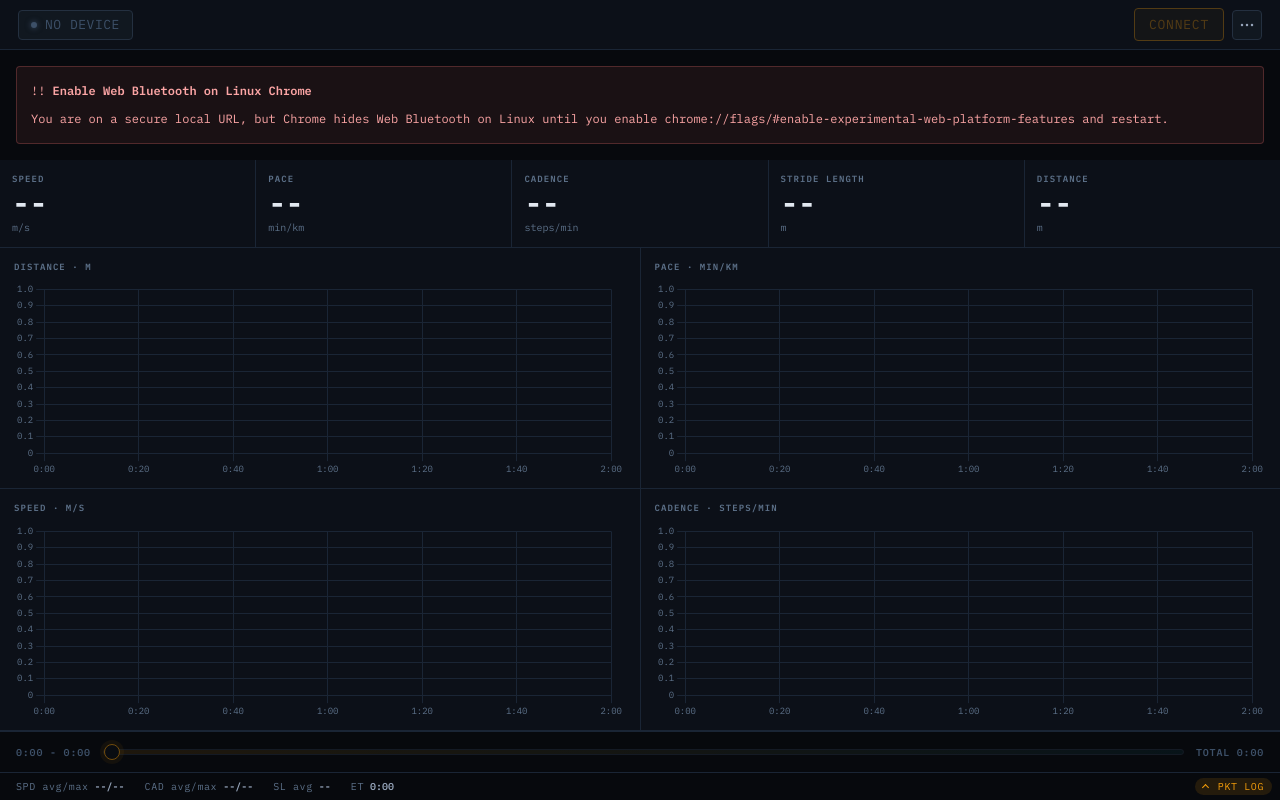
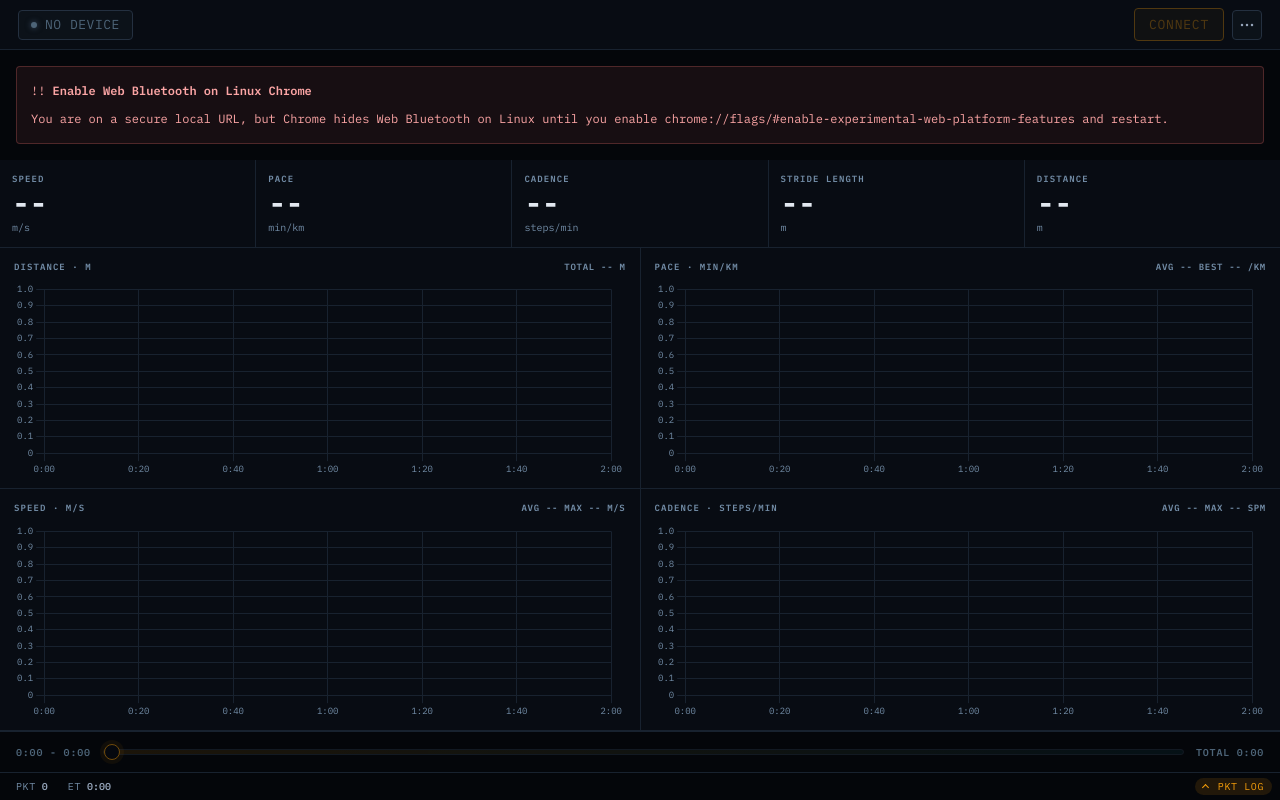
Before and after one commit to biomelabs/dashdash, a website built with Vite: page index.html in a window 1280 px wide. Built offline with nearby package versions, Linux system fonts and the light colour scheme.

Commit message:
widened conn dialog and pkt log, moved stats into graph headers

```diff
--- a/src/app.ts
+++ b/src/app.ts
@@ -86,9 +86,6 @@ function collectRefs(): void {
     vStride: $("v-stride")!,
     vDistance: $("v-distance")!,
     vMode: $("v-mode")!,
-    ssSpd: $("ss-spd")!,
-    ssCad: $("ss-cad")!,
-    ssSlAvg: $("ss-sl-avg")!,
     ssElapsed: $("ss-elapsed")!,
     btnExport: null as unknown as HTMLButtonElement,
     btnClearRun: null as unknown as HTMLButtonElement,
--- a/src/components/connection-dialog.ts
+++ b/src/components/connection-dialog.ts
@@ -21,7 +21,7 @@ export function renderConnectionDialog(): string {
             </button>
             <div
                 id="connection-dialog-panel"
-                class="absolute left-0 top-[calc(100%+6px)] z-50 hidden min-w-[240px] overflow-hidden rounded border border-border bg-surface-raised py-1 shadow-[0_12px_32px_rgba(0,0,0,0.45)]"
+                class="absolute left-0 top-[calc(100%+6px)] z-50 hidden min-w-[340px] overflow-hidden rounded border border-border bg-surface-raised py-1 shadow-[0_12px_32px_rgba(0,0,0,0.45)]"
                 role="dialog"
                 aria-label="Connection details"
             >
@@ -36,7 +36,7 @@ export function renderConnectionDialog(): string {
                     </div>
                     <div class="${ROW}">
                         <span class="${LABEL} uppercase tracking-[0.06em]">BLE ID</span>
-                        <span id="conn-id" class="${VALUE} truncate font-mono text-[10px]">${PLACEHOLDER}</span>
+                        <span id="conn-id" class="${VALUE} font-mono text-[10px]">${PLACEHOLDER}</span>
                     </div>
                     <div class="${ROW}">
                         <span class="${LABEL} uppercase tracking-[0.06em]">Service</span>
--- a/src/components/layout.ts
+++ b/src/components/layout.ts
@@ -55,11 +55,11 @@ const stats: [string, string, string][] = [
   ],
 ];
 
-const charts: [string, string, string][] = [
-  ["Distance", "m", "c-distance"],
-  ["Pace", "min/km", "c-pace"],
-  ["Speed", "m/s", "c-speed"],
-  ["Cadence", "steps/min", "c-cadence"],
+const charts: [string, string, string, string][] = [
+  ["Distance", "m", "c-distance", "cs-distance"],
+  ["Pace", "min/km", "c-pace", "cs-pace"],
+  ["Speed", "m/s", "c-speed", "cs-speed"],
+  ["Cadence", "steps/min", "c-cadence", "cs-cadence"],
 ];
 
 function statCard([label, id, unit]: [string, string, string]): string {
@@ -72,11 +72,12 @@ function statCard([label, id, unit]: [string, string, string]): string {
     `;
 }
 
-function chartPanel([label, unit, id]: [string, string, string]): string {
+function chartPanel([label, unit, id, statsId]: [string, string, string, string]): string {
   return `
         <section class="chart-panel flex min-h-[120px] min-w-0 flex-col bg-surface px-3.5 pb-2.5 pt-3">
-            <div class="mb-2 flex shrink-0 items-center justify-between">
+            <div class="mb-2 flex shrink-0 items-center justify-between gap-3">
                 <span class="text-[9px] font-semibold uppercase tracking-[0.12em] ${LABEL}">${label} · ${unit}</span>
+                <span id="${statsId}" class="shrink-0 text-[9px] font-semibold uppercase tracking-[0.08em] ${LABEL}">AVG --  MAX --</span>
             </div>
             <div class="relative min-h-[72px] flex-1">
                 <canvas id="${id}"></canvas>
@@ -115,7 +116,6 @@ export function renderApp(root: HTMLElement): void {
                     <div id="log-resize-grip" class="log-resize-grip flex h-3 shrink-0 cursor-row-resize items-center justify-center border-b border-border-grid bg-bg"></div>
                     <div class="flex shrink-0 items-center justify-between border-b border-border-grid px-3.5 py-1.5">
                         <span class="text-[9px] font-semibold uppercase tracking-[0.12em] ${LABEL}">Packet Log</span>
-                        <span id="pkt-count" class="text-[9px] font-semibold ${LABEL}">0 pkts</span>
                     </div>
                     <div id="log-scroller" class="min-h-0 flex-1 overflow-y-auto py-1"></div>
                 </section>
@@ -130,9 +130,7 @@ export function renderApp(root: HTMLElement): void {
 
                 <section class="flex shrink-0 items-center gap-3 border-t border-border-grid bg-bg pl-4 pr-2 py-1 text-[10px]">
                     <div class="flex min-w-0 flex-1 flex-wrap items-center gap-x-5 gap-y-1">
-                        <span class="whitespace-nowrap"><span class="${LABEL} tracking-[0.06em]">SPD avg/max</span> <strong id="ss-spd" class="text-text">--/--</strong></span>
-                        <span class="whitespace-nowrap"><span class="${LABEL} tracking-[0.06em]">CAD avg/max</span> <strong id="ss-cad" class="text-text">--/--</strong></span>
-                        <span class="whitespace-nowrap"><span class="${LABEL} tracking-[0.06em]">SL avg</span> <strong id="ss-sl-avg" class="text-text">--</strong></span>
+                        <span class="whitespace-nowrap"><span class="${LABEL} tracking-[0.06em]">PKT</span> <strong id="pkt-count" class="text-text">0</strong></span>
                         <span class="whitespace-nowrap"><span class="${LABEL} tracking-[0.06em]">ET</span> <strong id="ss-elapsed" class="text-text">0:00</strong></span>
                     </div>
                     <button id="btn-toggle-log" class="flex shrink-0 items-center gap-2.5 rounded-full my-px py-px px-2 text-[10px] font-semibold uppercase tracking-[0.06em] ${LABEL} transition hover:text-text" aria-controls="log-area" aria-expanded="false">
--- a/src/log.ts
+++ b/src/log.ts
@@ -35,7 +35,7 @@ function sampleLogMessage(sample: {
 function appendLogRow(fragment: DocumentFragment, row: LogRow): void {
   const el = document.createElement("div");
   el.className =
-    "grid grid-cols-[64px_120px_1fr] gap-2.5 border-b border-border-grid-faint px-3.5 py-0.5 text-[11px] leading-6 max-sm:grid-cols-[52px_1fr]";
+    "grid grid-cols-[64px_200px_1fr] gap-2.5 border-b border-border-grid-faint px-3.5 py-0.5 text-[11px] leading-6 max-sm:grid-cols-[52px_1fr]";
 
   const t = document.createElement("span");
   t.className = "text-muted";
--- a/src/run.ts
+++ b/src/run.ts
@@ -14,6 +14,10 @@ let sumCad = 0;
 let maxCad = 0;
 let sumSL = 0;
 let cntSL = 0;
+let sumPace = 0;
+let cntPace = 0;
+let minPace: number | null = null;
+let maxDist = 0;
 
 let pendingSamples: Sample[] = [];
 let persistTimer: ReturnType<typeof window.setTimeout> | null = null;
@@ -28,7 +32,7 @@ export function getRunStartMs(): number | null {
 }
 
 export function getAccumStats(): AccumStats {
-  return { sumSpd, maxSpd, sumCad, maxCad, sumSL, cntSL };
+  return { sumSpd, maxSpd, sumCad, maxCad, sumSL, cntSL, sumPace, cntPace, minPace, maxDist };
 }
 
 export function currentMeta(): RunMeta | null {
@@ -108,6 +112,10 @@ export function resetAccum(): void {
   maxCad = 0;
   sumSL = 0;
   cntSL = 0;
+  sumPace = 0;
+  cntPace = 0;
+  minPace = null;
+  maxDist = 0;
 }
 
 export function accumulateSample(sample: Sample): void {
@@ -118,6 +126,14 @@ export function accumulateSample(sample: Sample): void {
   if (sample.strideLen !== null) {
     sumSL += sample.strideLen;
     cntSL += 1;
+  }
+  if (sample.paceMinPerKm !== null && Number.isFinite(sample.paceMinPerKm)) {
+    sumPace += sample.paceMinPerKm;
+    cntPace += 1;
+    minPace = minPace === null ? sample.paceMinPerKm : Math.min(minPace, sample.paceMinPerKm);
+  }
+  if (sample.distancePlotM !== null && Number.isFinite(sample.distancePlotM)) {
+    maxDist = Math.max(maxDist, sample.distancePlotM);
   }
 }
 
--- a/src/styles/main.css
+++ b/src/styles/main.css
@@ -29,14 +29,14 @@
 }
 
 :root {
-  --c-bg: #07090d;
-  --c-surface: #0c1018;
-  --c-surface-raised: #111820;
-  --c-border-grid: #1a2535;
+  --c-bg: #04060a;
+  --c-surface: #080c13;
+  --c-surface-raised: #0c1219;
+  --c-border-grid: #18222f;
   --c-border: #243040;
   --c-hex: #2e4060;
-  --c-muted: #3d5068;
-  --c-label: #5c7088;
+  --c-muted: #4d6478;
+  --c-label: #728ca6;
   --c-text: #94a3b8;
   --c-text-bright: #e2e8f0;
   --c-accent: #f59e0b;
--- a/src/ui.ts
+++ b/src/ui.ts
@@ -157,32 +157,43 @@ export function stopElapsedTimer(): void {
 
 export function updateSessionStats(shouldFlash = false): void {
   const samples = getSamples();
-  const { sumSpd, maxSpd, sumCad, maxCad, sumSL, cntSL } = getAccumStats();
+  const { sumSpd, maxSpd, sumCad, maxCad, sumPace, cntPace, minPace, maxDist } = getAccumStats();
   const pkts = samples.length;
   const runStartMs = getRunStartMs();
 
-  refs.pktCount.textContent = `${pkts} pkts`;
-  refs.ssSpd.textContent = pkts
-    ? `${(sumSpd / pkts).toFixed(2)}/${maxSpd.toFixed(2)} m/s`
-    : "--/--";
-  refs.ssCad.textContent = pkts
-    ? `${Math.round(sumCad / pkts)}/${maxCad} spm`
-    : "--/--";
-  refs.ssSlAvg.textContent = cntSL
-    ? `${(sumSL / cntSL).toFixed(2)} m`
-    : PLACEHOLDER;
+  refs.pktCount.textContent = String(pkts);
   refs.btnExport.disabled = pkts === 0;
   refs.btnClearRun.disabled = pkts === 0 && !runStartMs;
   updateElapsed();
 
+  const csSpeed = document.getElementById("cs-speed");
+  if (csSpeed) {
+    csSpeed.textContent = pkts
+      ? `AVG ${(sumSpd / pkts).toFixed(2)}  MAX ${maxSpd.toFixed(2)} M/S`
+      : "AVG --  MAX -- M/S";
+  }
+
+  const csCad = document.getElementById("cs-cadence");
+  if (csCad) {
+    csCad.textContent = pkts
+      ? `AVG ${Math.round(sumCad / pkts)}  MAX ${maxCad} SPM`
+      : "AVG --  MAX -- SPM";
+  }
+
+  const csPace = document.getElementById("cs-pace");
+  if (csPace) {
+    const avgPaceStr = cntPace ? formatPaceSeconds((sumPace / cntPace) * 60) : PLACEHOLDER;
+    const bestPaceStr = minPace !== null ? formatPaceSeconds(minPace * 60) : PLACEHOLDER;
+    csPace.textContent = `AVG ${avgPaceStr}  BEST ${bestPaceStr} /KM`;
+  }
+
+  const csDist = document.getElementById("cs-distance");
+  if (csDist) {
+    csDist.textContent = `TOTAL ${maxDist > 0 ? maxDist.toFixed(0) : PLACEHOLDER} M`;
+  }
+
   if (shouldFlash) {
-    [
-      refs.ssSpd,
-      refs.ssCad,
-      refs.ssSlAvg,
-      refs.ssElapsed,
-      refs.pktCount,
-    ].forEach(flash);
+    [refs.ssElapsed, refs.pktCount].forEach(flash);
   }
 }
 
```
Also changed, not shown: src/types.ts (+4 -3 lines).
